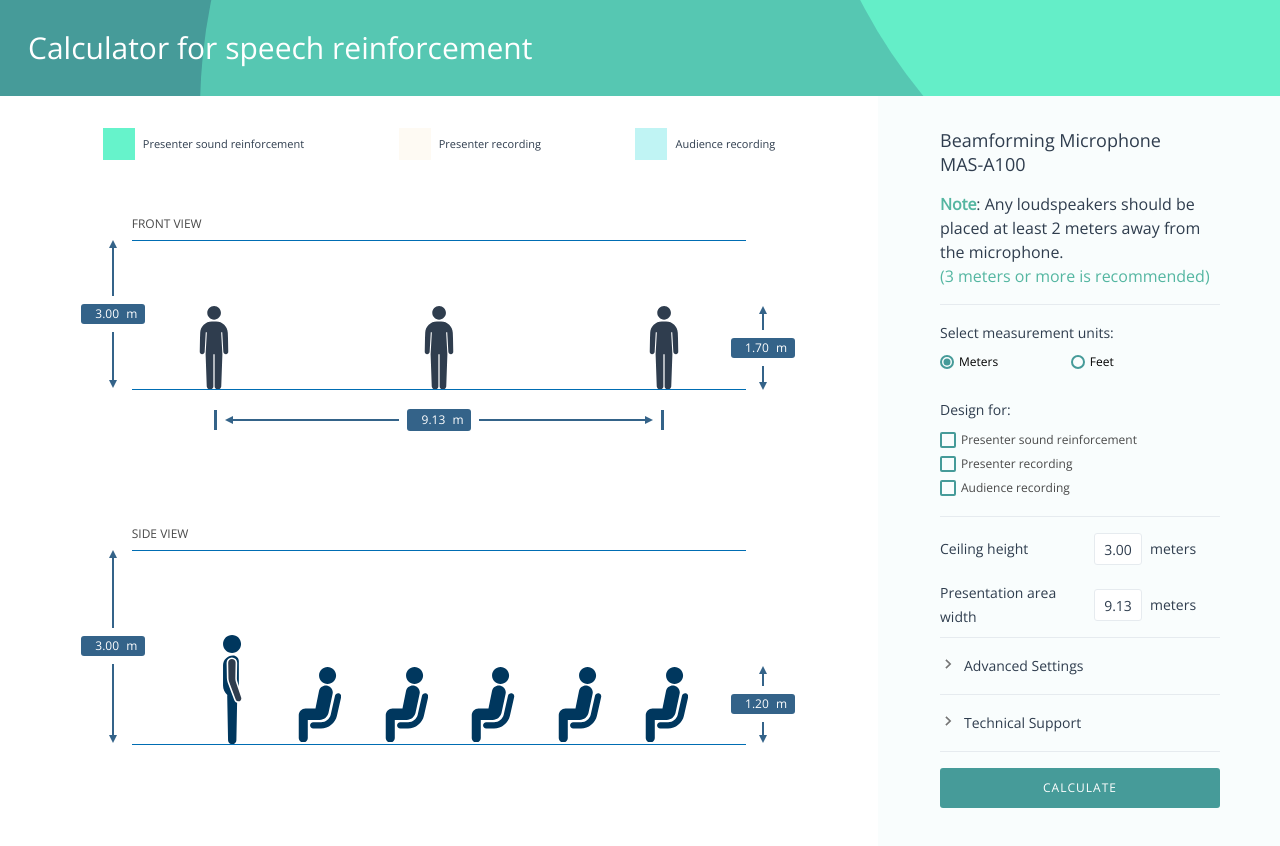
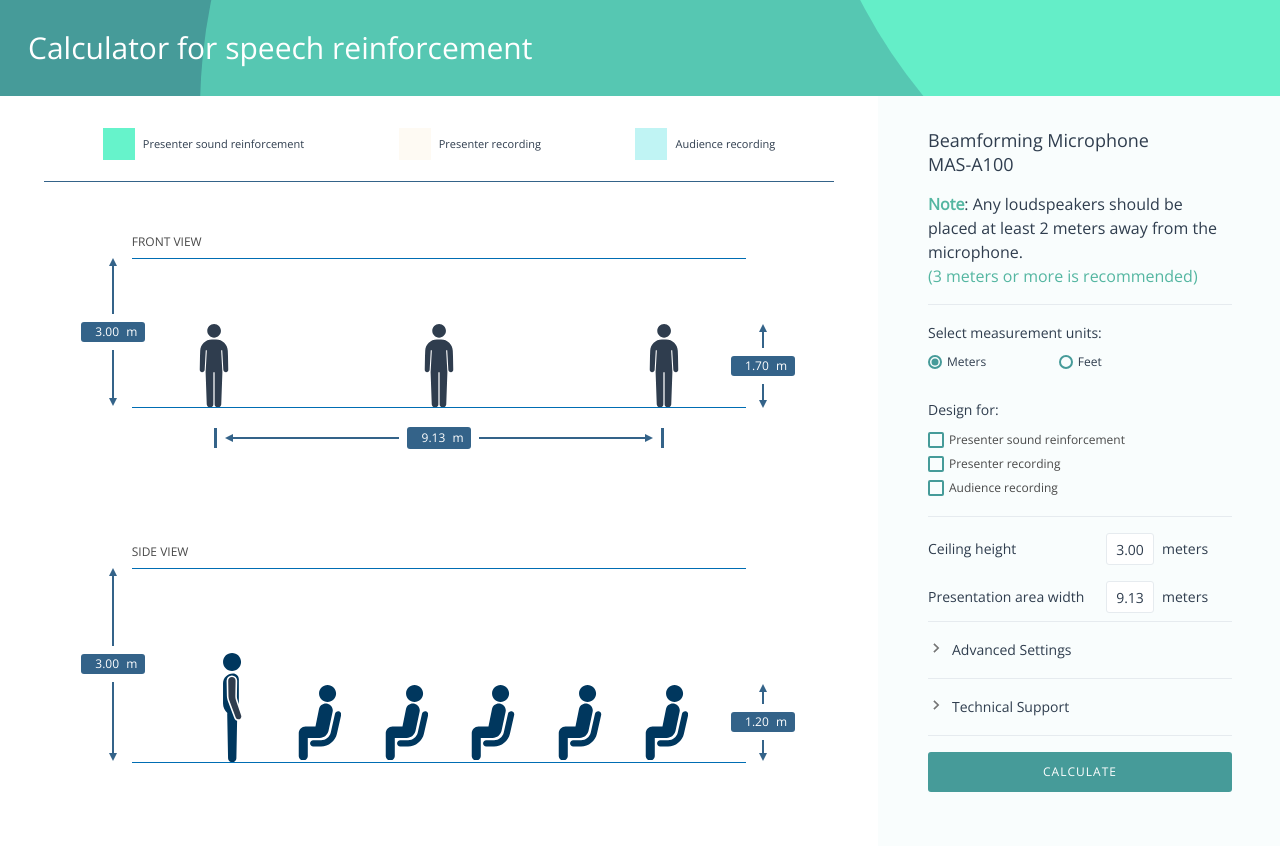
Before and after one commit to TE-9004062290/aerosmith-system-calculator, an Angular app: page /calculator in a window 1280 px wide. Shown: the top 846 px of the page. Built offline with nearby package versions, Linux system fonts and the light colour scheme.

Commit message:
Updates for technical support links, radii legend, and sidebar.

```diff
--- a/src/app/components/calculation-inputs/calculation-inputs.component.html
+++ b/src/app/components/calculation-inputs/calculation-inputs.component.html
@@ -126,7 +126,7 @@
         </div>
         <div *ngIf="showTechnicalSupport" class="technical-support-links" @animateToggle>
             <div *ngFor="let link of technicalSupportLinks" class="technical-support-link">
-                <a [href]="link.url" [ngStyle]="{'color': link.color}">{{link.text}}</a>
+                <a [href]="link.url" target="_blank">{{link.text}}</a>
             </div>
         </div>
     </div>
--- a/src/app/components/calculation-inputs/calculation-inputs.component.scss
+++ b/src/app/components/calculation-inputs/calculation-inputs.component.scss
@@ -105,6 +105,9 @@
                 font-weight: 400;
                 color: #2F3D4E; /* default */
                 text-decoration: none;
+                &:hover {
+                    color: #469B99;
+                }
             }
         }
     }
--- a/src/app/components/design-inputs/design-inputs.component.scss
+++ b/src/app/components/design-inputs/design-inputs.component.scss
@@ -81,6 +81,7 @@
         }
         .mat-radio-label-content {
             font-size: 12px;
+            color: #2F3D4E;
             padding-left: 0px !important;
             margin-left: 5px;
         }
--- a/src/app/components/graphical-stage/graphical-stage.component.scss
+++ b/src/app/components/graphical-stage/graphical-stage.component.scss
@@ -89,7 +89,7 @@
 }
 
 .graphical-output-front {
-    margin-top: 192px;
+    margin-top: 210px;
 }
 
 .measuring-stick-overlay {
--- a/src/app/config/technical-support.json
+++ b/src/app/config/technical-support.json
@@ -1,27 +1,22 @@
 [
     {
         "text": "SI Guide",
-        "url": "https://www.sony.com",
-        "color": "#2F3D4E"
+        "url": "https://pro.sony/en_ME/support-resources/masm-1/manual"
     },
     {
         "text": "How to set up B-Mic video",
-        "url": "https://www.sony.com",
-        "color": "#2F3D4E"
+        "url": "https://www.sony.com"
     },
     {
-        "text": "CAD 2D (hover)",
-        "url": "https://www.sony.com",
-        "color": "#469B99"
+        "text": "CAD 2D",
+        "url": "https://pro.sony/en_ME/product-resources/diagrams/2d-cad-mas-a100"
     },
     {
         "text": "CAD 3D",
-        "url": "https://www.sony.com",
-        "color": "#2F3D4E"
+        "url": "https://pro.sony/en_ME/product-resources/diagrams/3d-cad-mas-a100-diagrams"
     },
     {
         "text": "Contact us",
-        "url": "https://www.sony.com",
-        "color": "#2F3D4E"
+        "url": "https://www.sony.com"
     }
 ]
--- a/src/app/main/calculation-theatre/calculation-theatre.component.html
+++ b/src/app/main/calculation-theatre/calculation-theatre.component.html
@@ -10,6 +10,7 @@
     <div class="calculation-theatre-container" [ngClass]="{'has-output': calculatorService.hasFreshOutput, 'pulled-out': sideBarOut}">
         <div class="radii-legend-container">
             <app-radii-legend></app-radii-legend>
+            <div class="radii-legend-divider"></div>
         </div>
         <div class="graphical-stage-wrapper" (click)="hideSideBar()" (touch)="hideSideBar()">
             <app-graphical-stage></app-graphical-stage>
--- a/src/app/main/calculation-theatre/calculation-theatre.component.scss
+++ b/src/app/main/calculation-theatre/calculation-theatre.component.scss
@@ -46,6 +46,7 @@
         .sidebar {
             // padding-right: 0px !important;
             background-color: rgb(240, 249, 250) !important;
+            z-index: 500 !important;
             .sidebar-pullout {
                 cursor: pointer;
                 display: inline-flex !important;
@@ -69,7 +70,6 @@
             transition: transform .25s linear;
             position: fixed;
             top: 0px;
-            z-index: 101;
             background-color: white;
             right: 0;
             transform: translateX(100%);
@@ -153,8 +153,17 @@
         width: calc(100% - 402px);
         position: fixed;
         top: 88px;
-        margin-top: 40px;
+        padding-top: 40px;
         z-index: 500;
+        background-color: white;
+        .radii-legend-divider {
+            height: 1px;
+            width: 90%;
+            margin: 0 auto;
+            margin-top: 21px;
+            background: #346389;
+
+        }
     }
 
     .graphical-stage-wrapper {
@@ -167,22 +176,19 @@
     }
 
     .sidebar {
-        position: fixed;
+        position: absolute;
         right: 0;
         top: 88px;
         width: 304px;
-        height: 1000px;
+        height: 1490px;
         padding-left: 50px;
         padding-right: 48px;
+        padding-bottom: 240px;
         background-color: rgba(240, 249, 250, 0.4);
         .sidebar-pullout {
             display: none;
         }
         .sidebar-inner-container {
-            height: 1000px;
-            overflow: scroll;
-            padding-left: 12px;
-            padding-right: 12px;
             &::-webkit-scrollbar {
                 display: none;
             }
```
